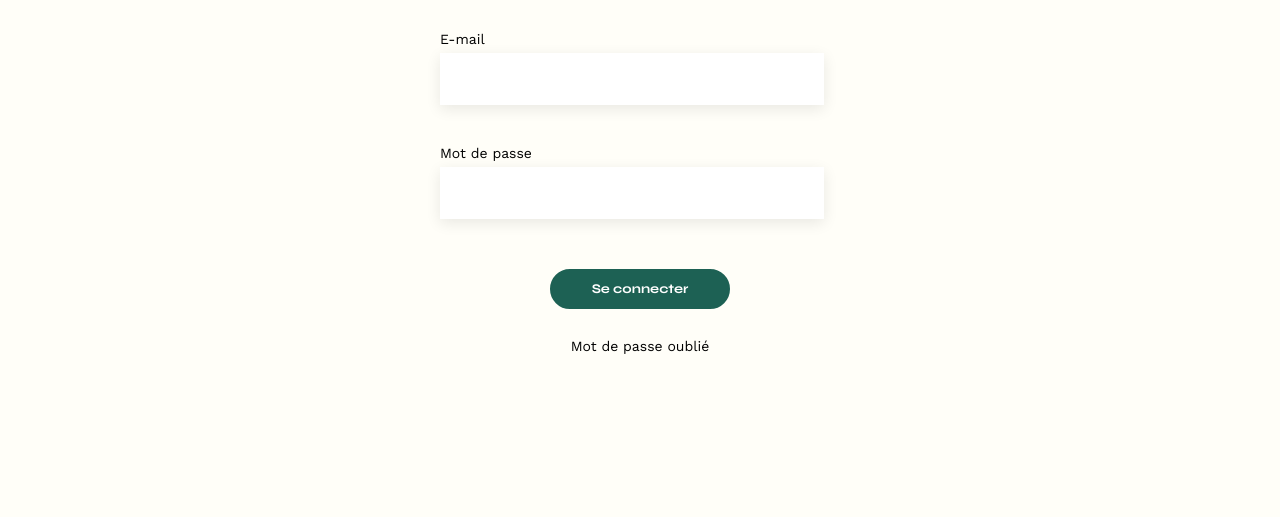
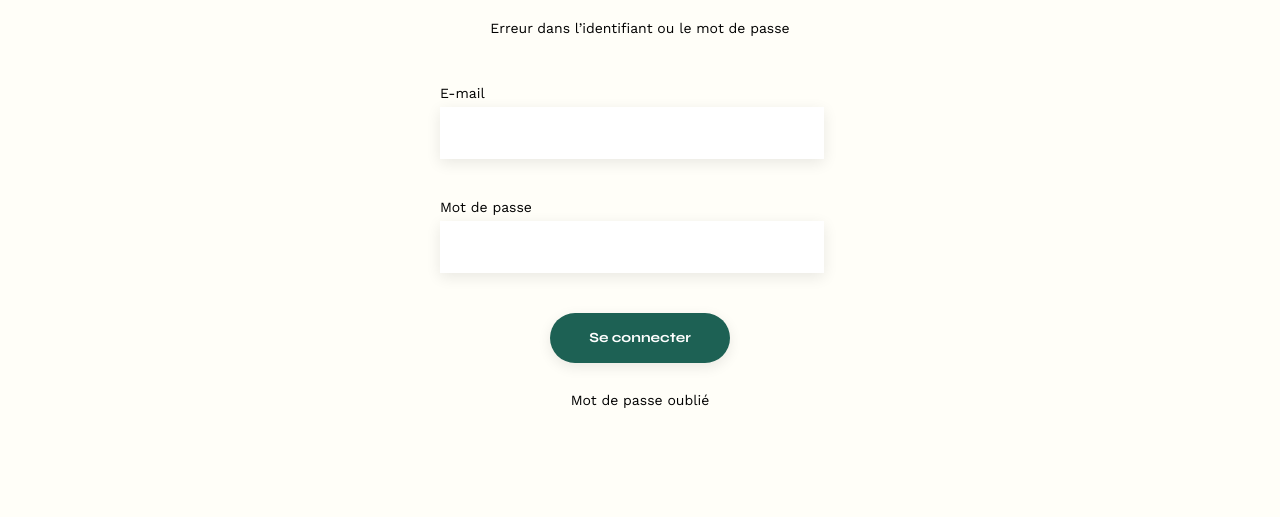
Before and after one commit to MaohaB/projetn-3, a plain HTML site: page FrontEnd/login.html in a window 1280 px wide. Shown: the part 283-800 px from the top of the page. Drawn offline with nearby package versions, Linux system fonts and the light colour scheme; no server answers.

Commit message:
Fonction get value pour login
+ css

```diff
--- a/FrontEnd/assets/login.js
+++ b/FrontEnd/assets/login.js
@@ -0,0 +1,34 @@
+//const messageError = document.getElementById("msgerror");
+var email;
+var password;
+function getValue() {
+    document.getElementById("btnconnection").addEventListener("click",(e) => {
+
+    email = document.getElementById("email").value;
+    password = document.getElementById("password").value;
+    //alert (email,password)//
+    console.log(email,password);
+    // //
+    if (email == "sophie.bluel@test.tld" && password == "S0phie") {
+        window.location = "index.html";
+    }})
+//    else {
+  //      messageError.style.display = "block";
+    //
+}
+
+const result = fetch("http://localhost:5678/api/users/login", {
+         method: "POST",
+         headers: {
+             'Accept': 'application/json',
+             "Content-Type": "application/json",
+         },
+         body: JSON.stringify({
+             email: form.email.value,
+             password: form.password.value,
+         })
+     })
+     console.log(result)
+
+
+     // document.querySelectorAll(".editor") => {editor.style.display = "none";}
--- a/FrontEnd/assets/style.css
+++ b/FrontEnd/assets/style.css
@@ -214,19 +214,27 @@ button:focus {
 	align-items: center;
 	display: flex;
 	justify-content: center;
-	font-family: 'Work Sans' ;
+	font-family: "Work Sans";
 	font-size: 14px;
+  }
+  #loginactive {
+	font-weight: bolder;
   }
   .login {
 	margin-top: 30px;
 	padding: 20px;
-	width: 400px ;
+	width: 400px;
 	align-items: center;
 	justify-content: center;
   }
 
   .login h2 {
 	text-align: center;
+  }
+  #msgerror {
+	display: block;
+	text-align: center;
+	padding-top: 40px;
   }
 
   form {
@@ -253,18 +261,23 @@ button:focus {
 	width: 380px;
 	text-align: center;
 	margin-bottom: 40px;
-	color: ##FFFEF8;
-	border: ##FFFEF8;
+	color: #fffef8;
+	border: #fffef8;
 	align-items: center;
 	justify-content: center;
   }
-  .login button{
-	align-items: center;
- 	justify-content: center;
-	color: white;
-	background-color: #1D6154;
+  .login #btnconnection {
+	color: #fff;
+	text-align: center;
+	font-family: Syne;
+	font-size: 14px;
+	font-style: normal;
+	font-weight: 700;
+	line-height: normal;
+	border-radius: 60px;
+	background: #1d6154;
 	width: 180px;
-	margin-bottom:30px;
+	margin-bottom: 30px;
   }
   .loginbas {
 	align-items: center;
@@ -278,5 +291,5 @@ button:focus {
   }
   /* lien nav login */
   nav a:hover {
-	color: #B1663C;
+	color: #b1663c;
   }
--- a/FrontEnd/login.html
+++ b/FrontEnd/login.html
@@ -11,8 +11,11 @@
       rel="stylesheet"
     />
     <meta name="description" content="" />
+    <link rel="stylesheet" href="https://cdnjs.cloudflare.com/ajax/libs/font-awesome/6.2.1/css/all.min.css"
+        integrity="sha512-MV7K8+y+gLIBoVD59lQIYicR65iaqukzvf/nwasF0nqhPay5w/9lJmVM2hMDcnK1OnMGCdVK+iQrJ7lzPJQd1w=="
+        crossorigin="anonymous" referrerpolicy="no-referrer" >
     <link rel="stylesheet" href="./assets/style.css" />
-    <script src="./assets/index.js"></script>
+    <script src="./assets/login.js"></script>
   </head>
   <body>
     <header>
@@ -21,7 +24,7 @@
         <ul>
           <li><a href="index.html#portfolio">projets</a></li>
           <li><a href="index.html#contact">contact</a></li>
-          <li><a href="./login.html">login</a></li>
+          <li><a id="loginactive" href="./login.html">login</a></li>
           <li><img src="./assets/icons/instagram.png" alt="Instagram" /></li>
         </ul>
       </nav>
@@ -29,16 +32,27 @@
     <main class="logincard">
       <div class="login">
         <h2>Log In</h2>
+        <div id="msgerror">
+          <h3>Erreur dans l’identifiant ou le mot de passe</h3>
+        </div>
         <form>
-          <label >E-mail</label>
-          <input type="text" id="username" name="username" required />
-
+          <!--<label >E-mail</label>
+          <input type="text" id="username" name="username" value="" required />
           <label>Mot de passe</label>
-          <input type="password" id="password" name="password" required />
+          <input type="password" id="password" name="password" value="" required />
           <div class="loginbas">
-          <button type="submit">Se connecter</button>
+          <button type="submit" onClick="getValue();">Se connecter</button>
           <a a href=#>Mot de passe oublié</a>
         </div>
+      -->
+          <label>E-mail</label>
+          <input type="text" id="email" value="" />
+          <label>Mot de passe</label>
+          <input type="text" id="password" value="" />
+          <div class="loginbas">
+            <input type="button" id="btnconnection" onClick="getValue();" value="Se connecter"/>
+            <a a href="#">Mot de passe oublié</a>
+          </div>
         </form>
       </div>
     </main>
```
Lines whose indentation alone changed are shown as unchanged.
